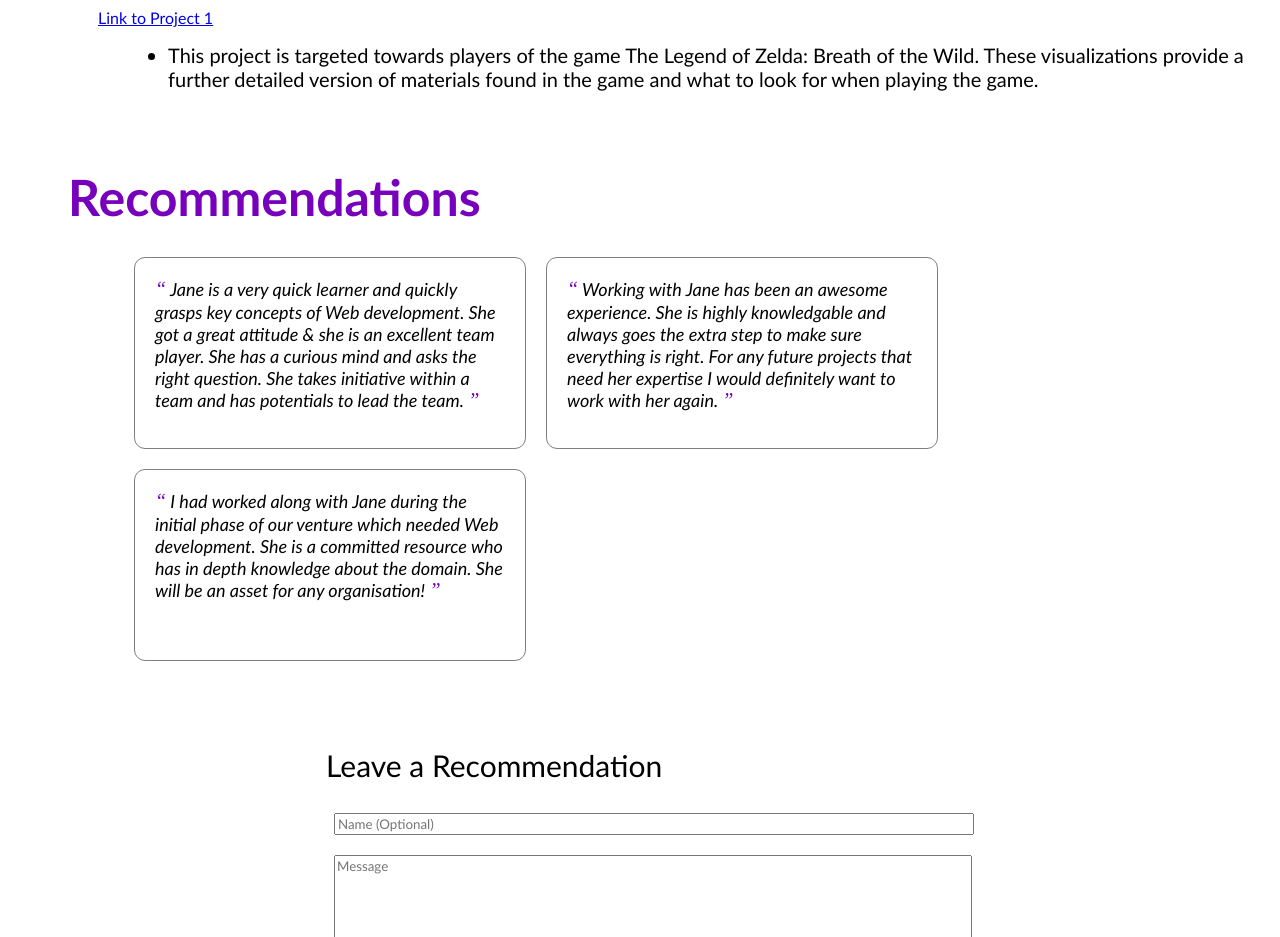
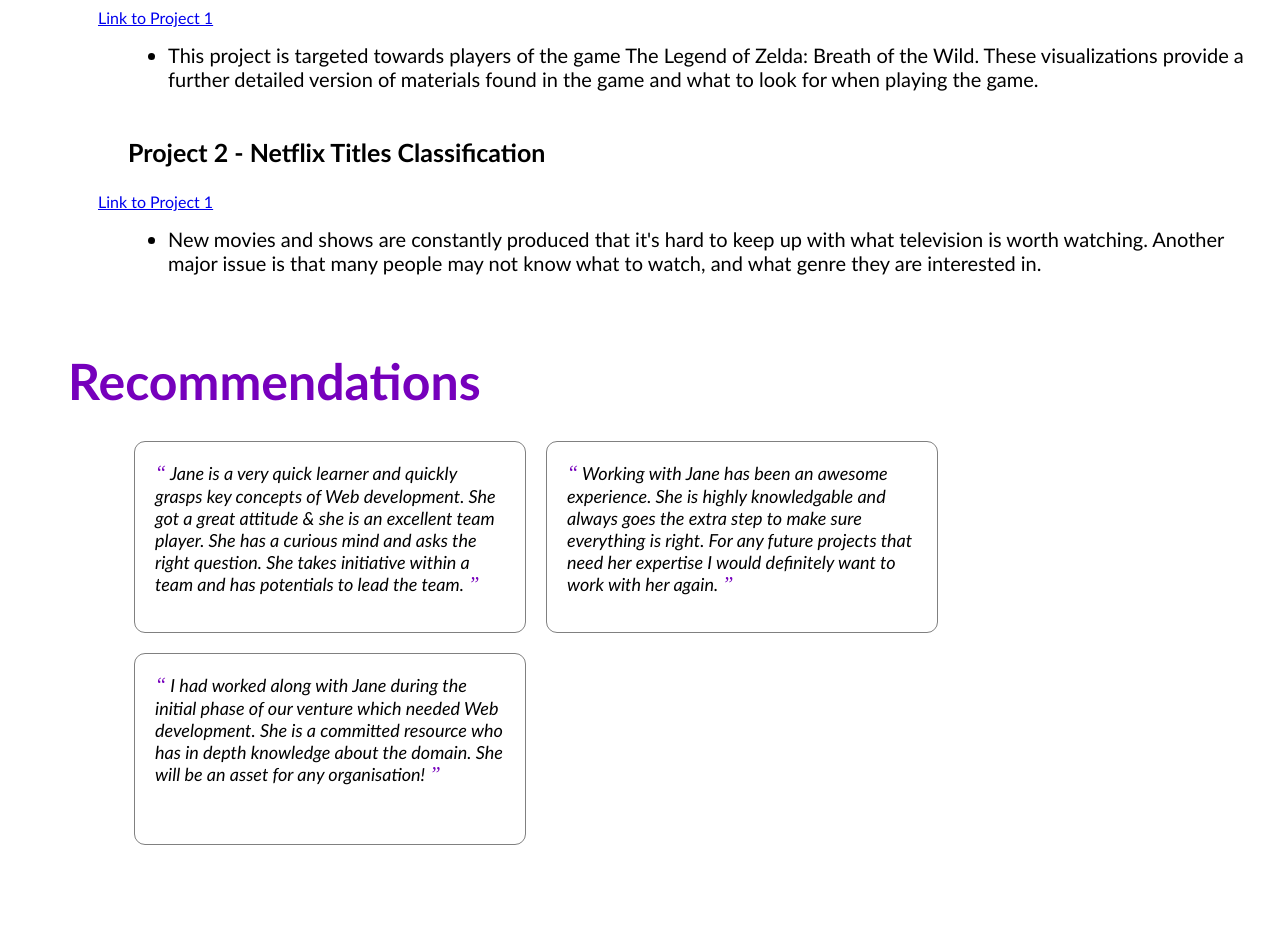
Before and after one commit to rushiljadia/rushiljadia, a plain HTML site: page index.html in a window 1280 px wide. Shown: the part 1000-1937 px from the top of the page. Drawn offline with Linux system fonts and the light colour scheme.

Commit message:
Update index.html with Project 2

```diff
--- a/index.html
+++ b/index.html
@@ -91,6 +91,15 @@
             when playing the game.</li>
         </ul>
       </div>
+      <div class="project-card">
+        <h3>Project 2 - Netflix Titles Classification </h3>
+        <a class="" href="Project2-Rushil_Jadia.html">Link to Project 1</a>
+        <ul>
+          <li>New movies and shows are constantly produced that it's hard to keep up with what television is worth
+            watching. Another major issue is that many people may not know what to watch, and what genre they are
+            interested in.</li>
+        </ul>
+      </div>
       <!-- <hr>
       <div class="project-card">
         <h3>Sentiment Analyzer</h3>
```
